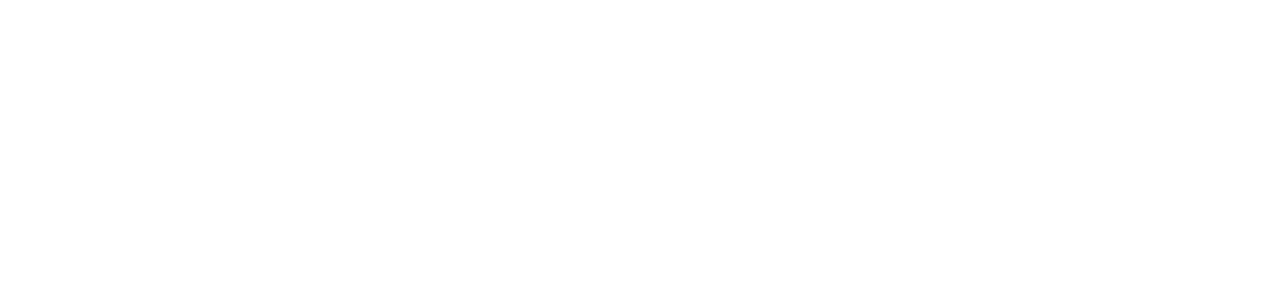
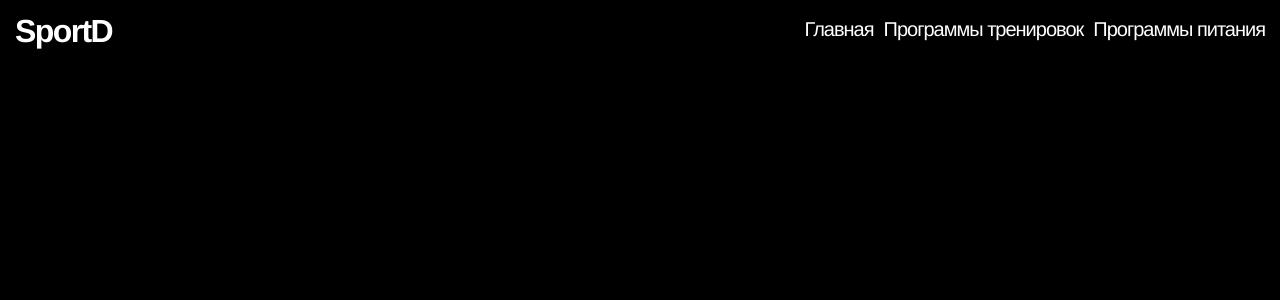
Before and after one commit to alternatio/fitness, a Next.js app: page /training in a window 1280 px wide. Before the commit this address had no page. Shown: the top 300 px of the page. Built offline with nearby package versions, Linux system fonts and the light colour scheme.

Commit message:
small fix

```diff
--- a/pages/index.tsx
+++ b/pages/index.tsx
@@ -1,4 +1,3 @@
-import style from '/styles/pages/Home.module.scss'
 import { memo } from 'react'
 import { NextPage } from 'next'
 import GlobalWrapper from '../src/ui/GlobalWrapper/GlobalWrapper'
@@ -11,7 +10,7 @@
 		<GlobalWrapper>
 			<Header />
 			<Intro />
-			<Table ok={'1872487'}/>
+			<Table />
 		</GlobalWrapper>
 	)
 }
--- /dev/null
+++ b/pages/training.tsx
@@ -0,0 +1,15 @@
+import { NextPage } from 'next'
+import { memo } from 'react';
+import Header from "../src/components/Header/Header";
+import GlobalWrapper from '../src/ui/GlobalWrapper/GlobalWrapper'
+
+
+const Training: NextPage = () => {
+    return (
+        <GlobalWrapper>
+        <Header />
+        </GlobalWrapper>
+    )
+}
+
+export default memo(Training)
--- a/src/components/Header/Header.tsx
+++ b/src/components/Header/Header.tsx
@@ -14,7 +14,10 @@
         SportD
       </div>
       <nav className={style.navigation}>
-        <Link className={style.link} href={'#'}>
+      <Link className={style.link} href={'/'}>
+          Главная
+        </Link>
+        <Link className={style.link} href={'/training'}>
           Программы тренировок
         </Link>
         <Link className={style.link} href={'#'}>
--- a/src/components/Table/Table.tsx
+++ b/src/components/Table/Table.tsx
@@ -5,11 +5,10 @@
 import AccordionItem from "../../ui/Accordion/AccordionItem";
 
 interface TableProps {
-  ok: string
+
 }
 
 const Table: NextPage<TableProps> = props => {
-  console.log(props.ok)
 
   return (
     <div className={style.table}>
```
